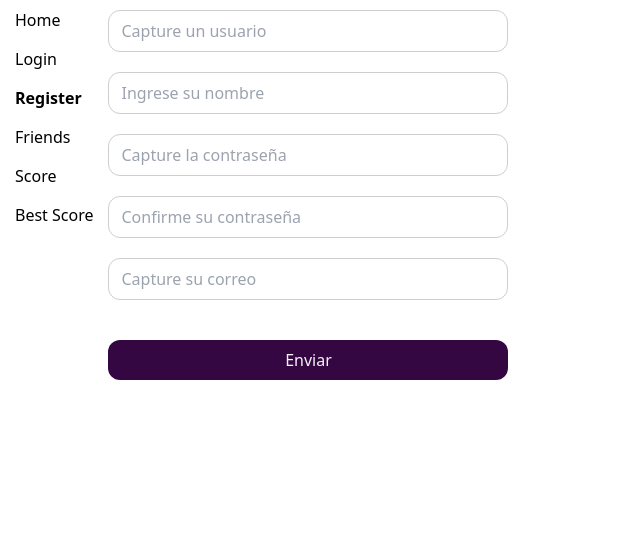
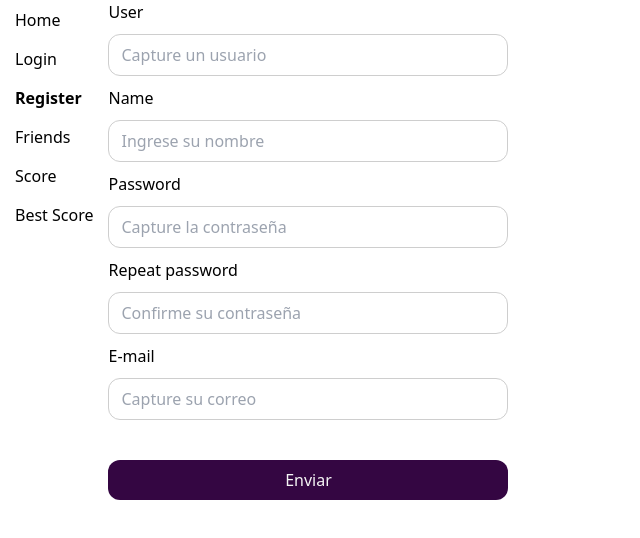
Before and after one commit to oicrruf/fe-ttt, a React (Create React App) app: page /register in a window 1280 px wide. Shown: the top 538 px of the page, without its empty margins (0-640 px from the left). Built offline with nearby package versions, Linux system fonts and the light colour scheme.

Commit message:
feat: add labels form

```diff
--- a/src/components/Register.js
+++ b/src/components/Register.js
@@ -19,7 +19,7 @@ function Register() {
       if(!valores.user){
         errores.user='Capture un nombre de usuario'
         console.log('user');
-      }else if(!/^[a-zA-Z0-9\_\-]{4,16}$/.test(valores.user)){errores.user='Este campos puede contener, letras, numeros, guion y guions bajo'}
+      }else if(!/^[a-zA-Z0-9\_\-]{4,16}$/.test(valores.user)){errores.user='Este campos puede contener, letras, numeros, guion y guion bajo'}
       return errores;
     }}
     onSubmit={(valores,{resetForm})=>{
@@ -32,6 +32,7 @@ function Register() {
       handleChange, handleBlur})=>(
         <form className='formReg' onSubmit={handleSubmit}>
         {console.log(errors)}
+        <label>User</label>
         <input
           id='user'
           className='registroInput'
@@ -41,6 +42,7 @@ function Register() {
           onChange ={handleChange}
           onBlur={handleBlur}
         />
+        <label>Name</label>
         <input
         id='nombre'
         className='registroInput'
@@ -50,6 +52,7 @@ function Register() {
         onChange={handleChange}
         onBlur={handleBlur}
         />
+        <label>Password</label>
         <input
           id='pass'
           className='registroInput'
@@ -59,6 +62,7 @@ function Register() {
           onChange={handleChange}
           onBlur={handleBlur}
         />
+        <label>Repeat password</label>
         <input
           id='confirmation'
           className='registroInput'
@@ -68,6 +72,7 @@ function Register() {
           onChange={handleChange}
           onBlur={handleBlur}
         />
+        <label>E-mail</label>
         <input
           id='email'
           className='registroInput'
```
